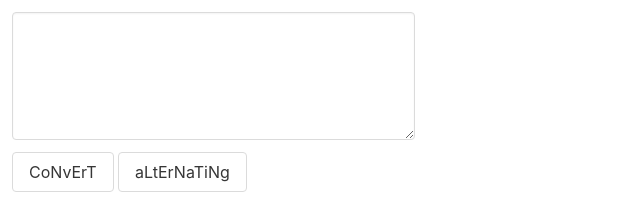
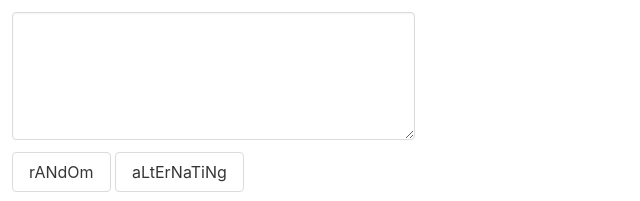
Before and after one commit to eyadsd/text-converter, a plain HTML site: page index.html in a window 1280 px wide. Shown: the top 201 px of the page, 0-640 px from the left. Drawn offline with nearby package versions, Linux system fonts and the light colour scheme.

Commit message:
change button name

```diff
--- a/index.html
+++ b/index.html
@@ -21,7 +21,7 @@
         </div>
 
         <div class = "field">
-            <button class="button" onclick="convert_randomly()">CoNvErT</button>
+            <button class="button" onclick="convert_randomly()">rANdOm</button>
             <button class="button" onclick="convert_alternating()">aLtErNaTiNg</button>
 
         </div>
```
